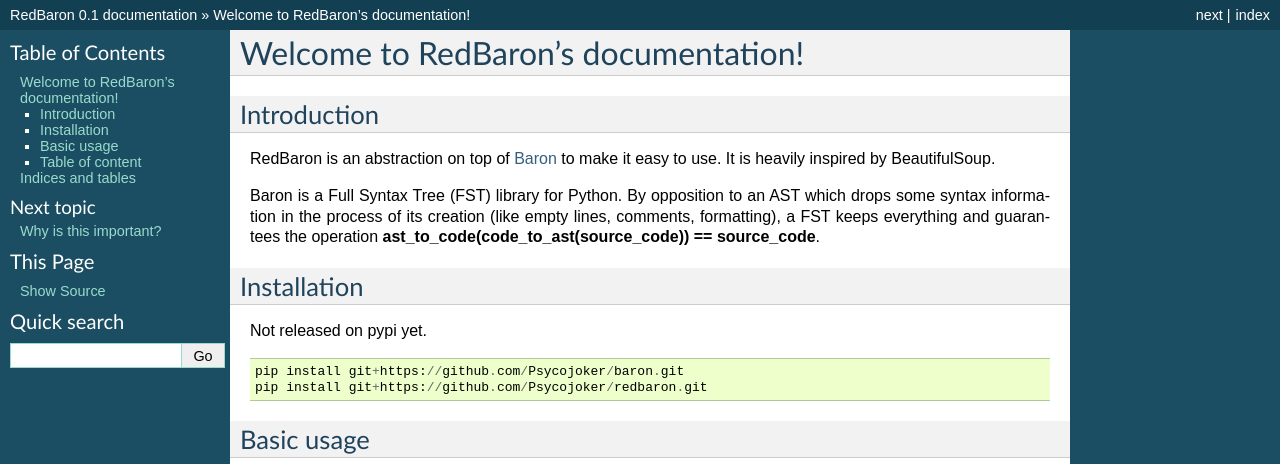
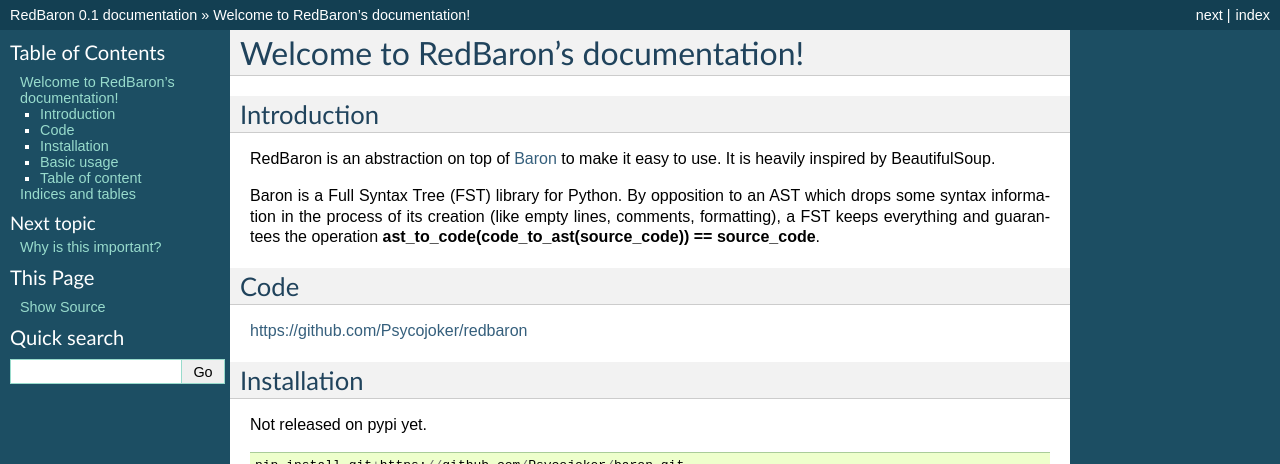
Before and after one commit to PyCQA/redbaron, a Sphinx documentation site: the page built from docs/index.rst, in a window 1280 px wide and 900 px high, cut to the strip 0-464 px from the top of the window. Built offline with Sphinx 7.4.7, drawn with Linux system fonts in a browser that asks for light colours.

Commit message:
[doc] add a link to the github repository on the front page

```diff
--- a/docs/index.rst
+++ b/docs/index.rst
@@ -11,6 +11,11 @@ Baron is a Full Syntax Tree (FST) library for Python. By opposition to an AST
 which drops some syntax information in the process of its creation (like empty
 lines, comments, formatting), a FST keeps everything and guarantees the
 operation **ast_to_code(code_to_ast(source_code)) == source_code**.
+
+Code
+----
+
+https://github.com/Psycojoker/redbaron
 
 Installation
 ------------
```
